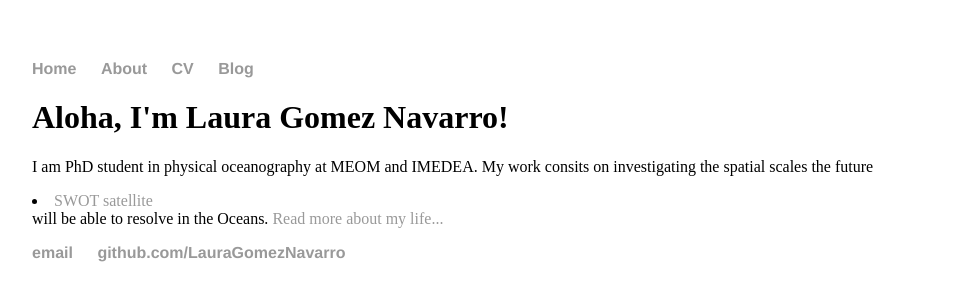
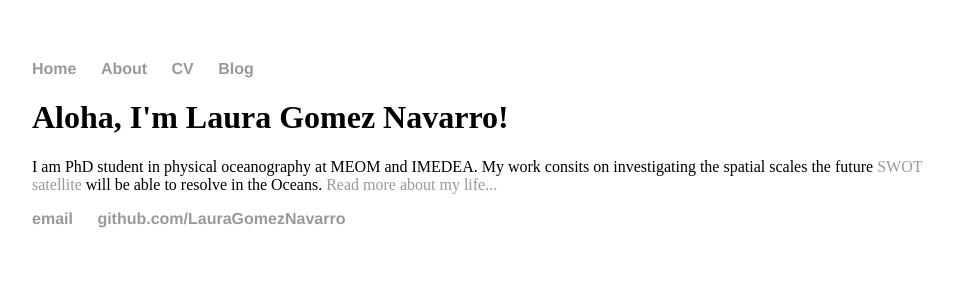
Before and after one commit to LauraGomezNavarro/LauraGomezNavarro.github.io, a Jekyll site: the page built from index.html, in a window 1280 px wide. Shown: the top 301 px of the page, without its empty margins (160-1114 px from the left). Built offline with Jekyll 4.4.1, drawn with Linux system fonts in a browser that asks for light colours.

```diff
--- a/index.html
+++ b/index.html
@@ -5,7 +5,7 @@ title: Laura Gomez Navarro, PhD student
 <div class="blurb">
 	<h1>Aloha, I'm Laura Gomez Navarro!</h1>
 	<p>I am PhD student in physical oceanography at MEOM and IMEDEA.  My work consits on investigating the
-		spatial scales the future <li><a href="https://swot.jpl.nasa.gov/">SWOT satellite</a></li> will be able
+		spatial scales the future <a href="https://swot.jpl.nasa.gov/">SWOT satellite</a> will be able
 		to resolve in the Oceans.
 		<a href="/about">Read more about my life...</a></p>
 </div><!-- /.blurb -->
```
